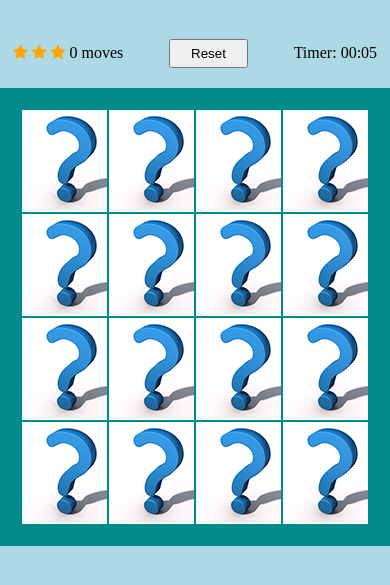
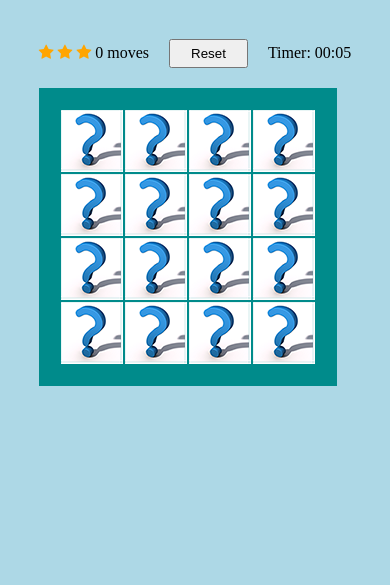
Before and after one commit to duydodevgithub/memorygame, a plain HTML site: page index.html in a window 390 px wide. Shown: the part 61-646 px from the top of the page. Drawn offline with Linux system fonts and the light colour scheme.

```diff
--- a/assets/css/style.css
+++ b/assets/css/style.css
@@ -41,3 +41,12 @@
 .checked {
     color: orange;
 }
+
+@media screen and (max-width: 470px) {
+    .card {
+        width: 60px;
+        height: 60px;
+        background: url("../img/question_small.png");
+        text-align: center;
+    }
+}
```
Also changed, not shown: assets/img/batman_small.png (added), assets/img/question_small.png (added).
